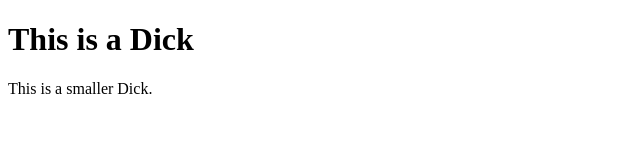
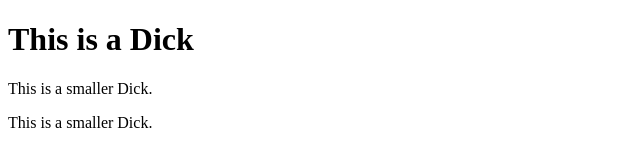
Before and after one commit to BakerDavid/catchemallfighter, a website: page index.html in a window 1280 px wide. Shown: the whole page, without its empty margins (0-640 px from the left). Drawn offline with Linux system fonts and the light colour scheme.

Commit message:
This is New

```diff
--- a/index.html
+++ b/index.html
@@ -7,6 +7,7 @@
 
 <h1>This is a Dick</h1>
 <p>This is a smaller Dick.</p>
+<p>This is a smaller Dick.</p>
 
 </body>
 </html>
```
Also changed, not shown: README.md, package.json (line endings or trailing spaces), 2 other files.
